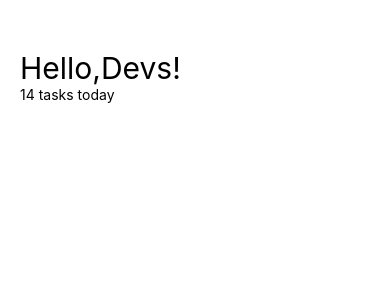
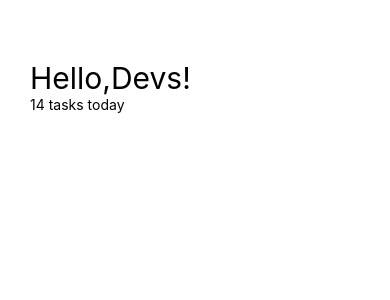
Before and after one commit to ESIANNAN/rn-assignment3-11347739, a React Native app: screen / in a window 390 px wide. Shown: the top 300 px of the page. Built offline with nearby package versions, Linux system fonts and the light colour scheme.

Commit message:
Update App.js
changed the arrangement of hello devs and 14 tasks today

```diff
--- a/App.js
+++ b/App.js
@@ -17,8 +17,8 @@ const styles = StyleSheet.create({
     backgroundColor: '#fff',
     justifyContent: 'flex-start',
     alignItems: 'flex-start',
-    paddingTop: 50,
-    paddingLeft: 20,
+    paddingTop: 60,
+    paddingLeft: 30,
   },
  text: {
     fontSize: 30,
```
